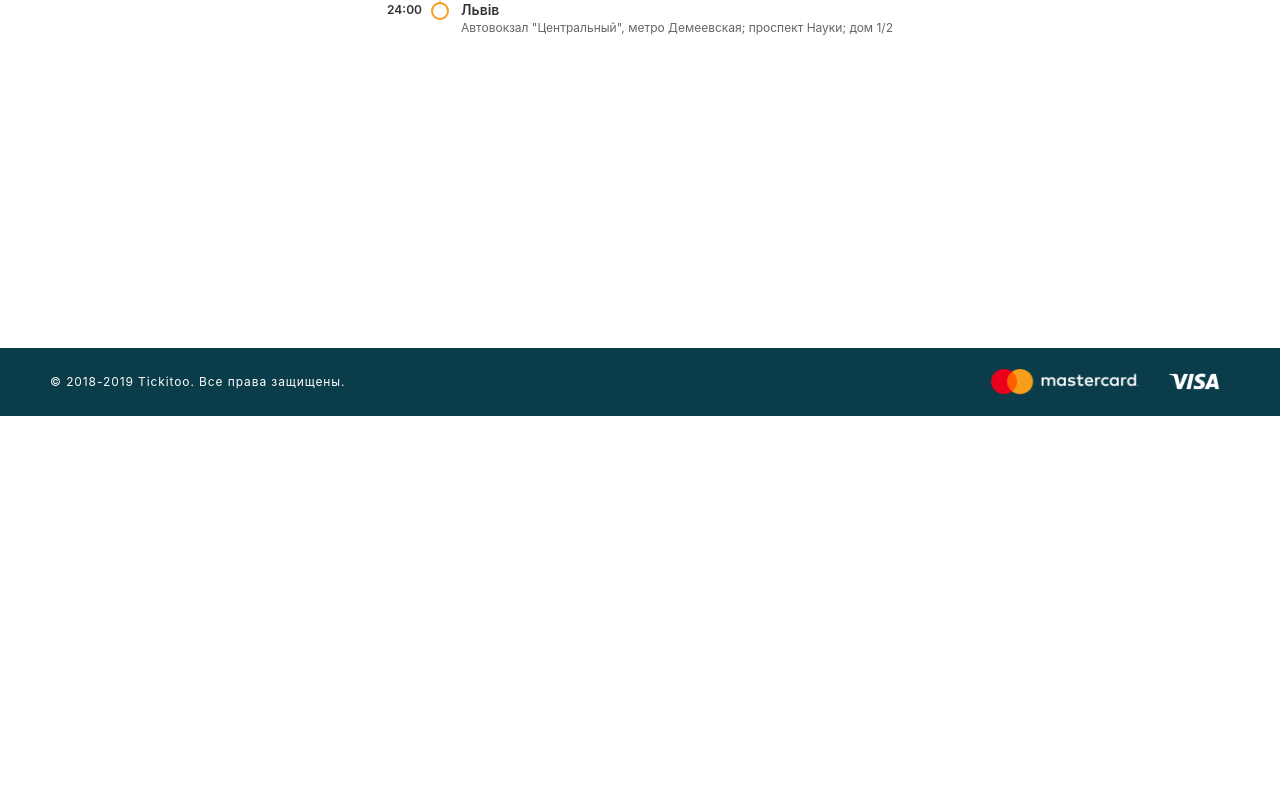
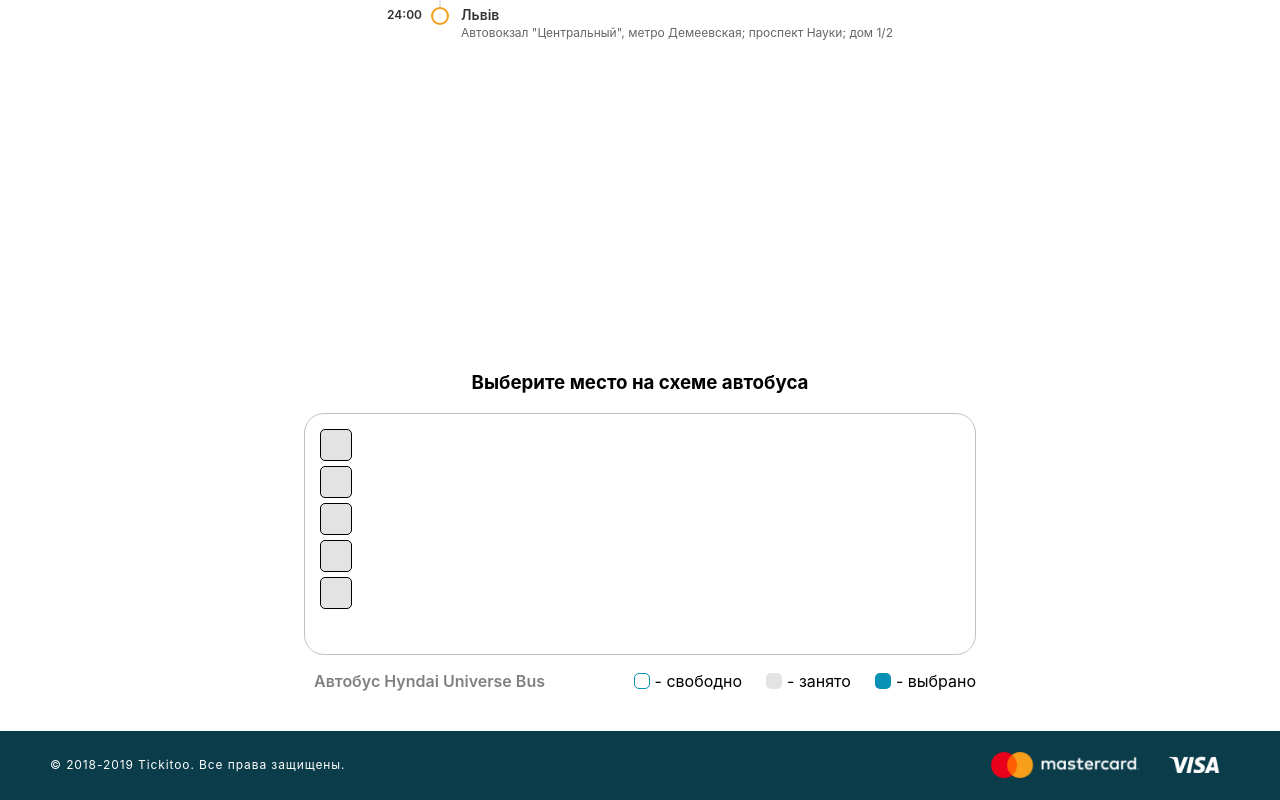
Before and after one commit to TokarAndrii/tickitoo-patrials, a React (Create React App) app: page / in a window 1280 px wide. Shown: the part 640-1440 px from the top of the page. Before the commit the page ends 1056 px from the top, so only its background shows below. Built offline with nearby package versions, Linux system fonts and the light colour scheme.

Commit message:
bus begin

```diff
--- a/src/App.js
+++ b/src/App.js
@@ -5,9 +5,10 @@ import testRouteData from "./route/testDataRoutes";
 import RouteList from "./route/RouteList";
 import Header from "./header/Header";
 import Footer from "./footer/Footer";
+import Bus from "./bus/Bus";
 
 function App() {
-  return  (
+  return (
     <>
       <Header />
       <div className={styles.app}>
@@ -34,8 +35,22 @@ function App() {
           <RouteList listRoute={testRouteData} fullView={false} />
         </div>
       </div>
+      <div style={{ marginTop: "300px" }} />
 
-      <div style={{ marginTop: '300px' }} />
+      {/* some bus holder */}
+      <div
+        style={{
+          margin: "24px 0",
+          display: "flex",
+          justifyContent: "center",
+          alignItems: "center"
+        }}
+      >
+        <Bus
+          title="Выберите место на схеме автобуса"
+          busName="Автобус Hyndai Universe Bus"
+        />
+      </div>
       <Footer copirightText="&copy; 2018-2019 Tickitoo. Все права защищены." />
     </>
   );
--- /dev/null
+++ b/src/bus/Bus.js
@@ -0,0 +1,29 @@
+import React, { Component } from "react";
+import Seat from "../seat/Seat";
+import BusLegendItems from "./BusLegendItems";
+import styles from "./Bus.module.sass";
+
+class Bus extends Component {
+  render() {
+    const { seatsList, title, busName } = this.props;
+
+    return (
+      <div className={styles.busHolder}>
+        <h3>{title}</h3>
+        <div className={styles.bus}>
+          <Seat />
+          <Seat />
+          <Seat />
+          <Seat />
+          <Seat />
+        </div>
+        <div className={styles.busInfoHolder}>
+          <p className={styles.busName}>{busName}</p>
+          <BusLegendItems />
+        </div>
+      </div>
+    );
+  }
+}
+
+export default Bus;
--- /dev/null
+++ b/src/bus/Bus.module.sass
@@ -0,0 +1,24 @@
+.busHolder
+    display: flex;
+    justify-content: center;
+    align-items: center;
+    flex-direction: column;
+.bus
+    width: 640px;
+    height: 210px;
+    border-radius: 20px;
+    border: 1px solid #c1c1c1;
+    padding: 15px;
+.busName
+    margin-left: 10px;
+    color: grey;
+    font-weight: 600;
+.busInfoHolder
+    display: flex;
+    justify-content: space-between;
+    align-items: center;
+    width: 100%;
+.busLegend
+    display: flex;
+    justify-content: center;
+    align-items: center;
--- /dev/null
+++ b/src/bus/BusLegendItem.module.sass
@@ -0,0 +1,27 @@
+.busLegendItems
+    display: flex;
+    align-items: center;
+    justify-content: flex-start;
+.busLegendItemHolder
+    display: flex;
+    align-items: center;
+    justify-content: flex-start;
+    margin-right: 24px;
+    &:last-child
+        margin-right: 0px;
+.seatTypeHolder
+    box-sizing: border-box;
+    display: inline-block;
+    width: 16px;
+    height: 16px;
+    border-radius: 5px;
+    margin-right: 5px;
+.seatTypeFree
+    background-color: #fff;
+    border: 1px solid #0691b5;
+.seatTypeBusy
+    background-color: #e4e3e3;
+    border: 1px solid transparent;
+.seatTypeTaken
+    background-color: #0691b5;
+    border: 1px solid transparent;
--- /dev/null
+++ b/src/bus/BusLegendItems.js
@@ -0,0 +1,29 @@
+import React from "react";
+import styles from "./BusLegendItem.module.sass";
+
+const BusLegendItems = function() {
+  return (
+    <div className={styles.busLegendItems}>
+      <div className={styles.busLegendItemHolder}>
+        <div
+          className={[styles.seatTypeHolder, styles.seatTypeFree].join(" ")}
+        />
+        <p> - свободно</p>
+      </div>
+      <div className={styles.busLegendItemHolder}>
+        <div
+          className={[styles.seatTypeHolder, styles.seatTypeBusy].join(" ")}
+        />
+        <p> - занято</p>
+      </div>
+      <div className={styles.busLegendItemHolder}>
+        <div
+          className={[styles.seatTypeHolder, styles.seatTypeTaken].join(" ")}
+        />
+        <p> - выбрано</p>
+      </div>
+    </div>
+  );
+};
+
+export default BusLegendItems;
--- a/src/seat/Seat.module.sass
+++ b/src/seat/Seat.module.sass
@@ -12,6 +12,7 @@
     align-items: center;
     justify-content: center;
     margin-right: 5px;
+    margin-bottom: 5px;
     &:hover
         background-color: #dcf1f7;
 .seatBusy
```
